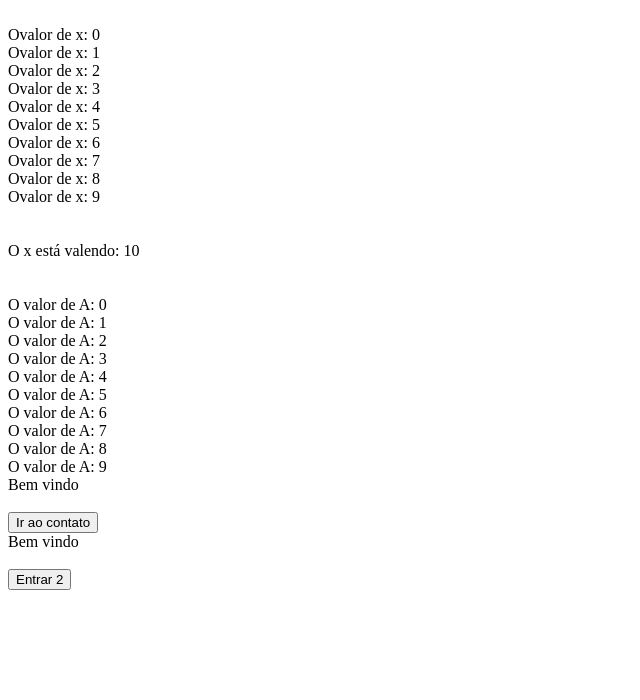
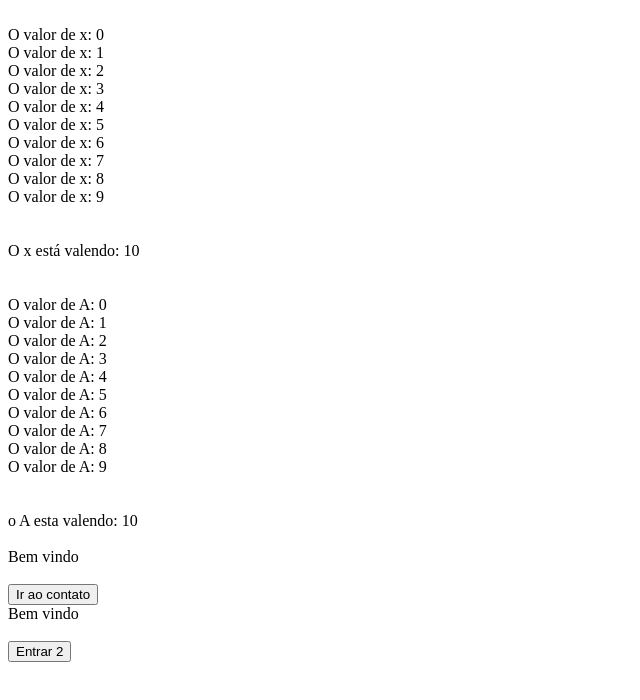
Before and after one commit to bmoreira1/CursoReact, a plain HTML site: page index.html in a window 1280 px wide. Shown: the whole page, without its empty margins (0-640 px from the left). Drawn offline with Linux system fonts and the light colour scheme.

Commit message:
correção de ortografia no código

```diff
--- a/script.js
+++ b/script.js
@@ -3,7 +3,7 @@
 x = 0
 
 while (x<10) {
-    document.write ("</br> Ovalor de x: " + x);
+    document.write ("</br> O valor de x: " + x);
 
     x++
 }
@@ -16,3 +16,5 @@ for(a = 0; a <10; a++){
 
     document.write("</br> O valor de A: " + a);
 }
+
+document.write("</br></br></br> o A esta valendo: "+ a +"</br></br>");
```
Also changed, not shown: contato.html (+0 -12 lines).
